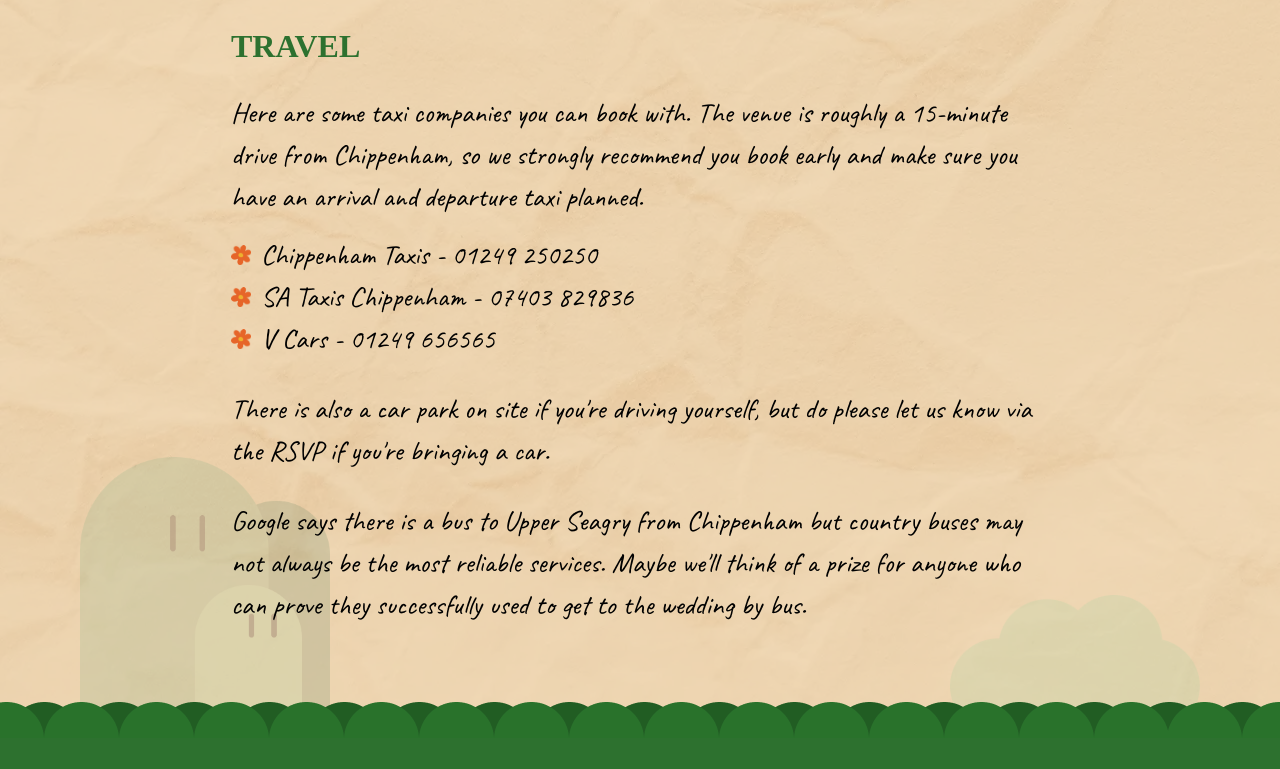
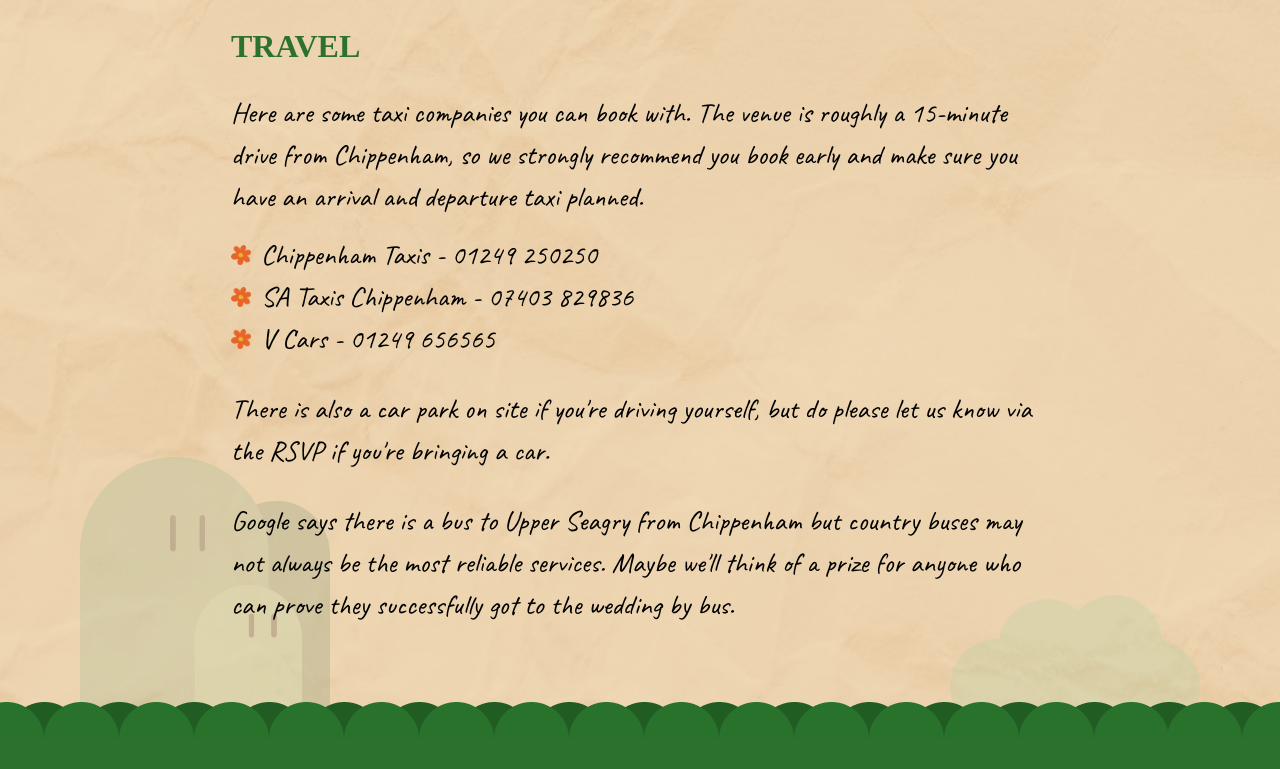
Before and after one commit to nickfwilliams/wedding-website, an Astro site: page /travel-sleep in a window 1280 px wide. Shown: the part 690-1459 px from the top of the page. Built offline with nearby package versions, Linux system fonts and the light colour scheme; Astro itself is replaced by a stand-in of ours; a web font is replaced by a local one.

Commit message:
Fix type and update background paper image to stretch

```diff
--- a/src/pages/outfits.astro
+++ b/src/pages/outfits.astro
@@ -10,7 +10,7 @@ import MainLayout from '../layouts/MainLayout.astro';
     <h2>Looking for some inspo?</h2>
   </header>
 
-  <div class="image-wrapper"><p class="surprise-text" id="surprise-text"><a href="https://www.imdb.com/title/tt8772262/" style="color: white" target="_blank">Lol, just kidding!</a></p><img src="/images/midsommer-pic.jpg" alt=""></div>
+  <div class="image-wrapper"><p class="surprise-text" id="surprise-text"><a href="https://www.imdb.com/title/tt8772262/" style="color: white" target="_blank">Just kidding!</a></p><img src="/images/midsommer-pic.jpg" alt=""></div>
 
 
   <p>We want you to be comfortable and ready to dance/mess around. It's August, so it's likely to be warm (c'mon British summer!) and we've got a whole hall and lots of outdoor space for you to frolic in. But also, it's a wedding, so no trackie bottoms, jeans or flipflops please.</p>
--- a/src/pages/travel-sleep.astro
+++ b/src/pages/travel-sleep.astro
@@ -32,7 +32,7 @@ import MainLayout from '../layouts/MainLayout.astro';
 </ul>
 
   <p>There is also a car park on site if you're driving yourself, but do please let us know via the RSVP if you're bringing a car.</p>
-  <p>Google says there is a bus to Upper Seagry from Chippenham but country buses may not always be the most reliable services. Maybe we'll think of a prize for anyone who can prove they successfully used to get to the wedding by bus.</p>
+  <p>Google says there is a bus to Upper Seagry from Chippenham but country buses may not always be the most reliable services. Maybe we'll think of a prize for anyone who can prove they successfully got to the wedding by bus.</p>
 
 
 </section>
--- a/src/styles/global.scss
+++ b/src/styles/global.scss
@@ -14,7 +14,8 @@ body {
   background-color: var(--wheat-field);
   background-image: url('/images/paper-background.webp'), url('/images/flower-corner.png');
   background-position: top left, 30px 30px, right 30px center;
-  background-repeat: repeat, no-repeat;
+  background-repeat: no-repeat, no-repeat;
+  background-size: 100% 100%, auto;
   font-family: var(--handwriting-font), sans-serif;
 
   // Navigation
```
